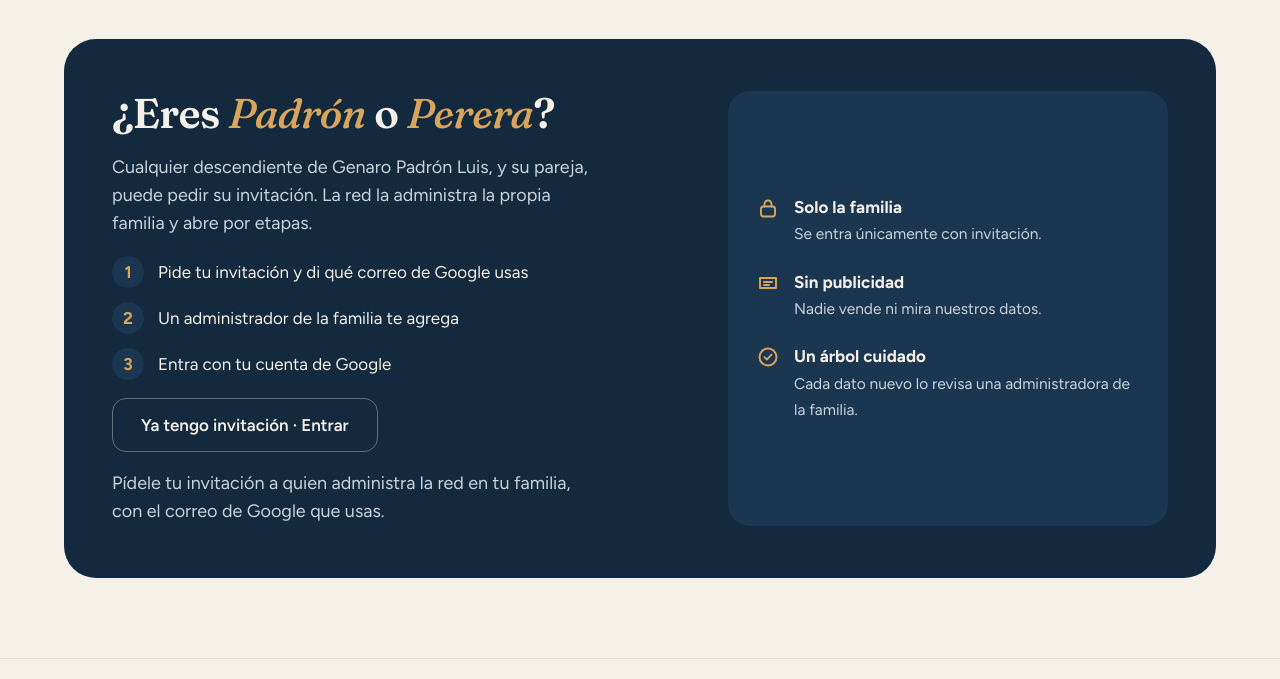
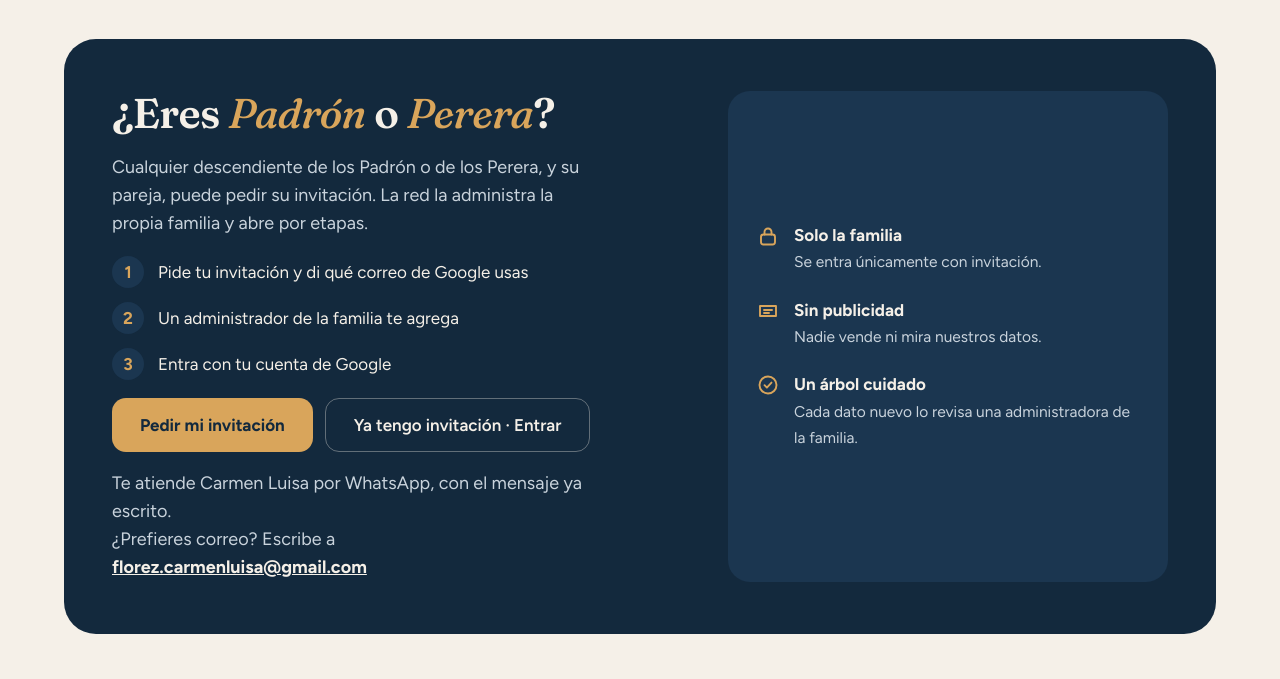
Before and after one commit to zerogapcode/padron.quest, a plain HTML site: page index.html in a window 1280 px wide. Shown: the part 2253-2932 px from the top of the page. Drawn offline with Linux system fonts and the light colour scheme.

Commit message:
Portada: pedir invitación por WhatsApp o correo con Carmen Luisa
Co-Authored-By: Claude Opus 5.5 <noreply@anthropic.com>

```diff
--- a/index.html
+++ b/index.html
@@ -325,7 +325,7 @@
       <div class="unirse-panel">
         <div class="unirse-texto">
           <h2 id="titulo-unirse">¿Eres <span class="serif-acento">Padrón</span> o <span class="serif-acento">Perera</span>?</h2>
-          <p>Cualquier descendiente de Genaro Padrón Luis, y su pareja, puede pedir su invitación. La red la administra la propia familia y abre por etapas.</p>
+          <p>Cualquier descendiente de los Padrón o de los Perera, y su pareja, puede pedir su invitación. La red la administra la propia familia y abre por etapas.</p>
           <ol class="pasos">
             <li><span>1</span><span>Pide tu invitación y di qué correo de Google usas</span></li>
             <li><span>2</span><span>Un administrador de la familia te agrega</span></li>
@@ -364,9 +364,10 @@
 
   <script>
     // ---- Contacto para pedir invitación ----
-    // Rellena UNO de los dos. WhatsApp: solo dígitos con código de país (ej. "584141234567").
-    const WHATSAPP = "";
-    const CORREO = "";
+    // Las invitaciones las atiende Carmen Luisa, administradora de la red.
+    // WhatsApp: solo dígitos con código de país.
+    const WHATSAPP = "584144268290";
+    const CORREO = "florez.carmenluisa" + "@" + "gmail.com";
     const MENSAJE = "Hola, soy de la familia Padrón Perera y quiero mi invitación a padron.quest.\nMi nombre: \nMi correo de Google: ";
 
     (function contacto() {
@@ -375,7 +376,13 @@
       if (WHATSAPP) {
         boton.href = "https://wa.me/" + WHATSAPP + "?text=" + encodeURIComponent(MENSAJE);
         boton.target = "_blank"; boton.rel = "noopener";
-        nota.textContent = "Te abrirá WhatsApp con el mensaje listo.";
+        nota.append("Te atiende Carmen Luisa por WhatsApp, con el mensaje ya escrito.");
+        if (CORREO) {
+          const a = document.createElement("a");
+          a.href = "mailto:" + CORREO + "?subject=" + encodeURIComponent("Invitación a padron.quest") + "&body=" + encodeURIComponent(MENSAJE);
+          a.textContent = CORREO;
+          nota.append(document.createElement("br"), "¿Prefieres correo? Escribe a ", a);
+        }
       } else if (CORREO) {
         boton.href = "mailto:" + CORREO + "?subject=" + encodeURIComponent("Invitación a padron.quest") + "&body=" + encodeURIComponent(MENSAJE);
         nota.textContent = "O escribe a " + CORREO;
```
